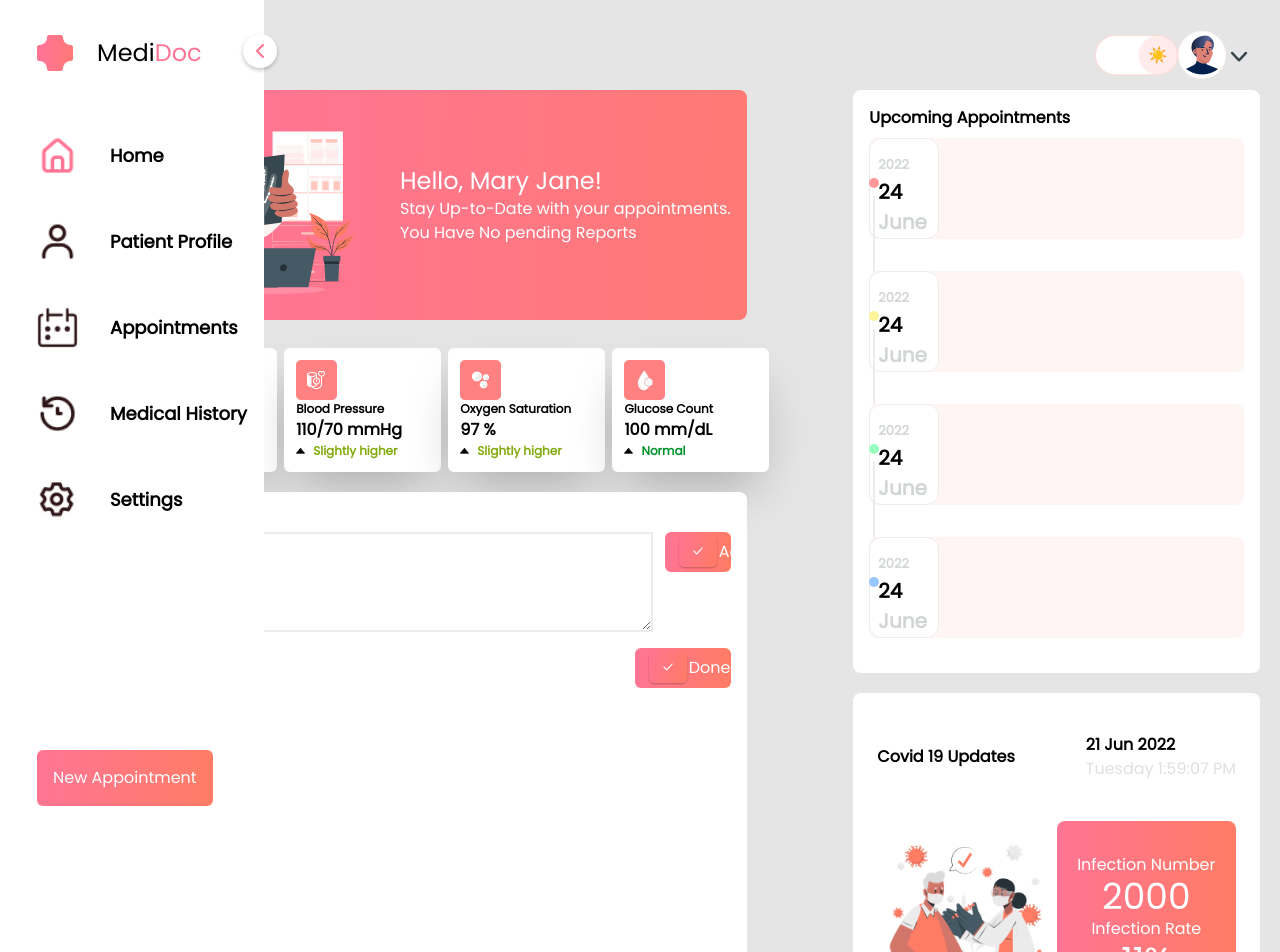
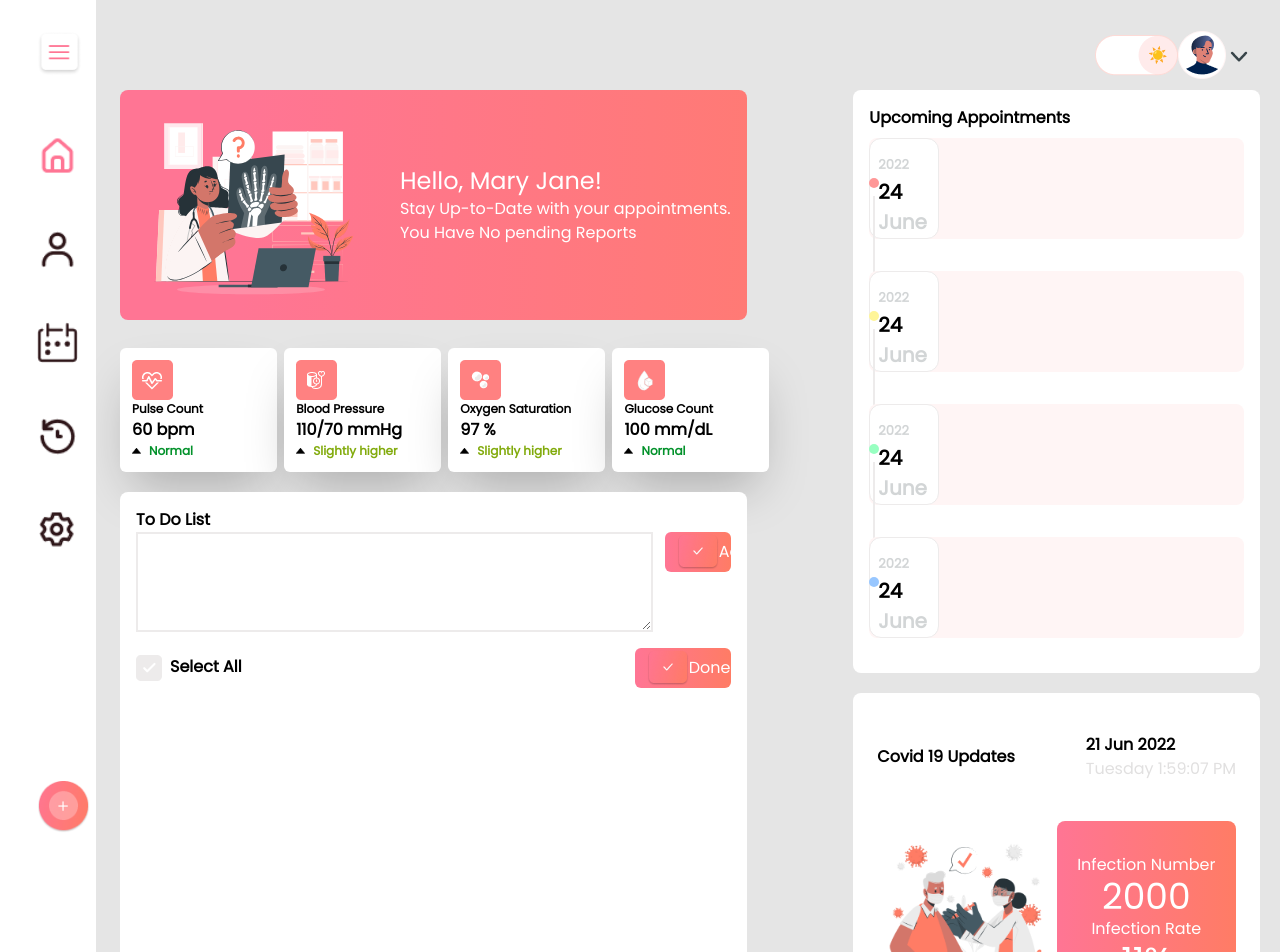
Before and after one commit to shihabsararrafid/task-02, a React (Create React App) app: page / in a window 1280 px wide. Shown: the top 952 px of the page. Built offline with nearby package versions, Linux system fonts and the light colour scheme.

Commit message:
sidebar animation part done

```diff
--- a/src/Components/Sidebar/Sidebar.js
+++ b/src/Components/Sidebar/Sidebar.js
@@ -1,4 +1,4 @@
-import React from "react";
+import React, { useState } from "react";
 import menu from "./../../Images/Icon_Menu.png";
 import menuDark from "./../../Images/Frame 2855.png";
 import Home from "./../../Images/Icon_Home.png";
@@ -14,25 +14,43 @@ import AppoinmentDark from "./../../Images/Group (1).png";
 import sideArrow from "./../../Images/Icon_SideArrow_round.png";
 import Medical from "./../../Images/Icon_medical history.png";
 const Sidebar = ({ isDark, setDark }) => {
+  const [isShrink, setShrink] = useState(true);
+  //   const handleShrink = () => {
+  //     setShrink()
+  //   };
   return (
     <div
-      className={`w-[264px] h-full absolute pl-[37px]    ${
-        isDark ? "bg-[#2E1619]" : "bg-white"
-      }`}
+      className={`${
+        isShrink ? "w-[96px]" : "w-[264px]"
+      }  h-full absolute pl-[37px]  ${
+        isShrink ? "overflow-hidden" : ""
+      } duration-300  ${isDark ? "bg-[#2E1619]" : "bg-white"}`}
     >
       <div>
         <div className="shadow-lg ">
           <img
-            className=" w-[45px] hidden  mx-auto absolute top-[31px] left-[37px] rounded h-[45px]"
+            onClick={() => setShrink(!isShrink)}
+            className={`w-[45px] cursor-pointer  ${
+              isShrink ? "" : "hidden"
+            }  mx-auto absolute top-[31px] left-[37px] rounded h-[45px]`}
             src={`${isDark ? menuDark : menu}`}
             alt=""
           />
-          <div className="flex absolute top-[31px] left-[37px] items-center justify-start">
+          <div
+            className={`flex ${
+              isShrink ? "hidden" : ""
+            }  absolute top-[31px] left-[37px] items-center justify-start `}
+          >
             <img className="w-[45px]" src={logo} alt="" />
             <p className="text-2xl ml-6">
               Medi<span className="text-[#FF7594] ">Doc</span>
             </p>
-            <img className="ml-9 cursor-pointer" src={sideArrow} alt="" />
+            <img
+              onClick={() => setShrink(!isShrink)}
+              className="ml-9 cursor-pointer"
+              src={sideArrow}
+              alt=""
+            />
           </div>
         </div>
         <div className="flex flex-col mt-[135px] gap-y-[45px]   ml-0 items-start">
@@ -80,11 +98,17 @@ const Sidebar = ({ isDark, setDark }) => {
           <div></div>
           <div className="mt-[140px] flex ">
             <img
-              className="w-[53px] hidden block mr-4 h-[53px] mx-auto  rounded "
+              className={`w-[53px] ${
+                isShrink ? "block" : "hidden"
+              }    mr-4 h-[53px] mx-auto  rounded `}
               src={round}
               alt=""
             />
-            <button className="bg-gradient-to-r from-[#FF7594] to-[#FF7C65] rounded-md text-white p-[16px]">
+            <button
+              className={` ${
+                isShrink ? "hidden" : ""
+              }   bg-gradient-to-r from-[#FF7594] to-[#FF7C65] rounded-md text-white p-[16px]`}
+            >
               New Appointment
             </button>
           </div>
```
